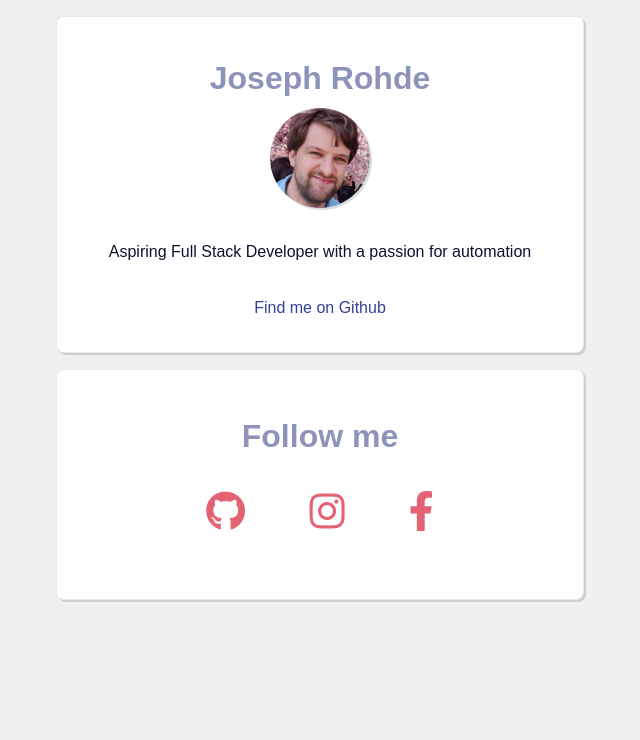
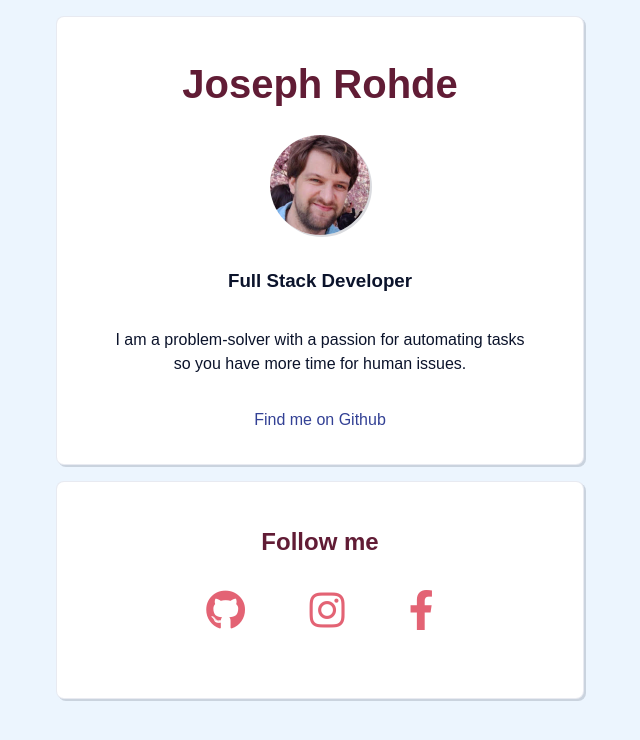
Before and after one commit to DittoJoe/profile, a plain HTML site: page index.html in a window 1280 px wide. Shown: the whole page, without its empty margins (320-960 px from the left). Drawn offline with Linux system fonts and the light colour scheme.

Commit message:
updating color scheme

```diff
--- a/index.html
+++ b/index.html
@@ -9,7 +9,8 @@
       <div class="card-white">
         <h1>Joseph Rohde</h1>
         <img src="images/profile.jpeg">
-        <p>Aspiring Full Stack Developer with a passion for automation</p>
+        <h3>Full Stack Developer</h3>
+        <p>I am a problem-solver with a passion for automating tasks so you have more time for human issues.</p>
         <a href="https://github.com/DittoJoe" target="_blank">Find me on Github</a>
       </div>
       <div class="card-white">
--- a/style.css
+++ b/style.css
@@ -1,5 +1,5 @@
 body {
-  background-color: rgb(240,240,240);
+  background-color: #ECF5FE;
   font-family: Arial;
   color: #0B132B;
   line-height: 24px;
@@ -7,17 +7,17 @@ body {
 
 h1 {
   font-family: Arial;
-  color: #8D94BA;
-  font-size: 32px;
+  color: #611C35;
+  font-size: 40px;
   line-height: 16px;
-  padding: 0px 16px auto;
 }
 
 h2 {
   font-family: Arial;
-  color: #8D94BA;
-  font-size: 32px;
+  color: #611C35;
+  font-size: 24px;
   line-height: 16px;
+  font-weight: bold;
 }
 
 a {
@@ -40,6 +40,7 @@ img {
   height: 100px;
   border-radius: 50%;
   box-shadow: 2px 2px rgb(11,19,43,0.15);
+  margin: 16px;
 }
 
 .container {
```
